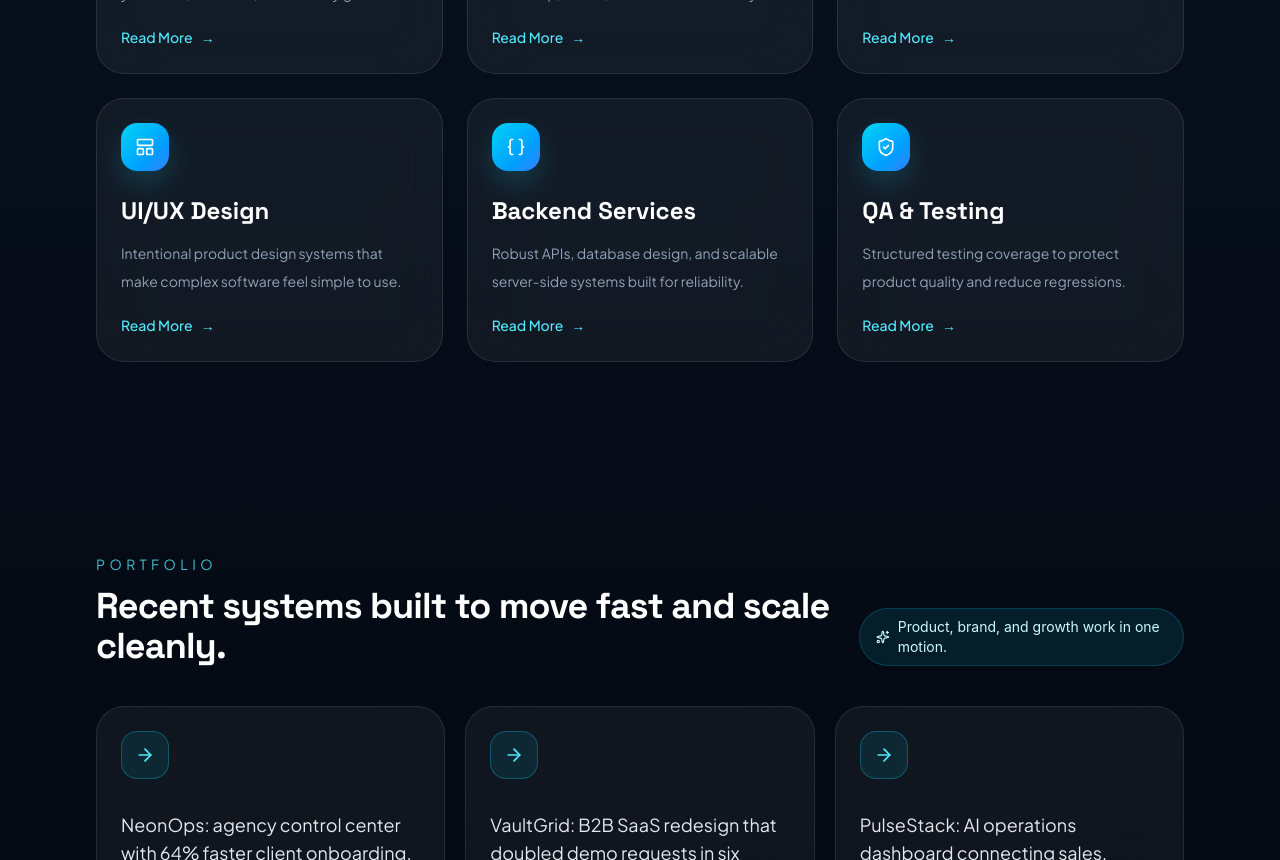
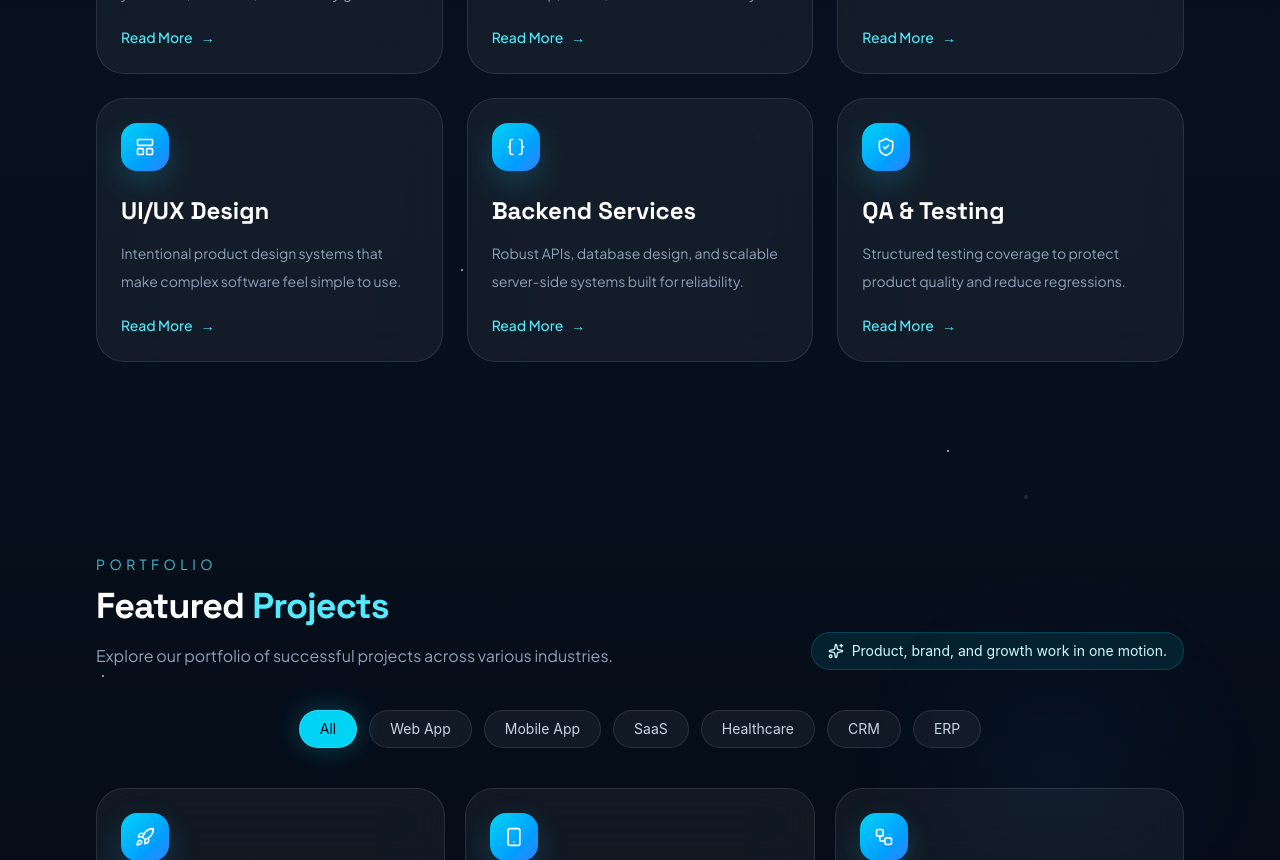
Before and after one commit to SurajChaurasia84/my-portfolio, a React (Vite) app: page / in a window 1280 px wide. Shown: the part 1940-2800 px from the top of the page. Built offline with nearby package versions, Linux system fonts and the light colour scheme.

Commit message:
updated features

```diff
--- a/src/App.jsx
+++ b/src/App.jsx
@@ -1,6 +1,19 @@
-import { ArrowRight, Bot, Orbit, Rocket, Sparkles, Workflow } from 'lucide-react'
+import {
+  ArrowRight,
+  Bot,
+  ChartNoAxesColumnIncreasing,
+  ChevronUp,
+  Mail,
+  Orbit,
+  MapPin,
+  Phone,
+  Rocket,
+  Smartphone,
+  Sparkles,
+  Workflow,
+} from 'lucide-react'
 import { motion as Motion, useInView } from 'framer-motion'
-import { useRef } from 'react'
+import { useEffect, useRef, useState } from 'react'
 import Navbar from './components/Navbar'
 import Hero from './components/Hero'
 import Features from './components/Features'
@@ -8,41 +21,140 @@ import Footer from './components/Footer'
 
 function App() {
   const contactRef = useRef(null)
+  const [selectedProjectFilter, setSelectedProjectFilter] = useState('All')
+  const [activeSection, setActiveSection] = useState('home')
+  const [showScrollTop, setShowScrollTop] = useState(false)
   const isContactInView = useInView(contactRef, {
     amount: 0.35,
   })
 
   const aboutStats = [
-    { label: 'Launch cycles reduced', value: '42%' },
-    { label: 'Retention uplift', value: '3.2x' },
+    { label: 'Software projects developed', value: '25+' },
+    { label: 'Performance growth', value: '3.2x' },
     { label: 'Avg. project rating', value: '4.9/5' },
   ]
 
-  const serviceCards = [
+  const portfolioItems = [
     {
       icon: Rocket,
-      title: 'Product Launch Systems',
-      description:
-        'Strategy, design, and engineering bundled into a single sprint rhythm.',
+      category: 'Web App',
+      title: 'Enterprise E-Commerce',
+      description: 'Scalable e-commerce platform for global retail operations.',
+      metrics: [
+        { value: '+35%', label: 'Conversion' },
+        { value: '+10K', label: 'Users' },
+      ],
+    },
+    {
+      icon: Smartphone,
+      category: 'Mobile App',
+      title: 'Mobile Banking App',
+      description: 'Secure mobile banking experience built for daily transactions.',
+      metrics: [
+        { value: '+50K', label: 'Users' },
+        { value: '+1M', label: 'Transactions' },
+      ],
     },
     {
       icon: Workflow,
-      title: 'Growth Automation',
-      description:
-        'Funnels, CRM flows, and dashboards that remove operational drag.',
+      category: 'SaaS',
+      title: 'Project Management SaaS',
+      description: 'Collaboration suite for distributed teams and operations.',
+      metrics: [
+        { value: '+1.5K', label: 'Teams' },
+        { value: '+40%', label: 'Productivity' },
+      ],
     },
     {
       icon: Bot,
-      title: 'AI-Powered Experiences',
-      description:
-        'Assistants and internal tools shaped around real business workflows.',
+      category: 'Healthcare',
+      title: 'Healthcare Portal',
+      description: 'HIPAA-friendly patient portal with guided intake journeys.',
+      metrics: [
+        { value: '+100K', label: 'Records' },
+        { value: '+70%', label: 'Engagement' },
+      ],
+    },
+    {
+      icon: ChartNoAxesColumnIncreasing,
+      category: 'CRM',
+      title: 'Real Estate CRM',
+      description: 'Custom CRM for lead capture, follow-ups, and team visibility.',
+      metrics: [
+        { value: '+50%', label: 'Conversion' },
+        { value: '+60%', label: 'Efficiency' },
+      ],
+    },
+    {
+      icon: Orbit,
+      category: 'ERP',
+      title: 'Custom ERP System',
+      description: 'Unified ERP workflow for manufacturing and internal ops.',
+      metrics: [
+        { value: '-25%', label: 'Cost Savings' },
+        { value: '+99%', label: 'Uptime' },
+      ],
     },
   ]
 
-  const portfolioItems = [
-    'NeonOps: agency control center with 64% faster client onboarding.',
-    'VaultGrid: B2B SaaS redesign that doubled demo requests in six weeks.',
-    'PulseStack: AI operations dashboard connecting sales, support, and finance.',
+  const projectFilters = ['All', 'Web App', 'Mobile App', 'SaaS', 'Healthcare', 'CRM', 'ERP']
+
+  const filteredPortfolioItems =
+    selectedProjectFilter === 'All'
+      ? portfolioItems
+      : portfolioItems.filter((item) => item.category === selectedProjectFilter)
+
+  const contactCards = [
+    {
+      icon: Mail,
+      title: 'Email Us',
+      value: 'hello@suuraj.dev',
+      detail: 'Feel free to email us anytime',
+    },
+    {
+      icon: Phone,
+      title: 'Call Us',
+      value: '+91 94533 96952',
+      detail: 'Available on weekdays from 9 AM to 6 PM',
+    },
+    {
+      icon: MapPin,
+      title: 'Visit Us',
+      value: '53 Gorakhpur, Uttar Pradesh',
+      detail: 'Beyond commits—let’s visit our workspace',
+    },
+  ]
+
+  const pageParticles = [
+    { top: '8%', left: '6%', size: 'h-1 w-1', delay: 0.2 },
+    { top: '14%', left: '28%', size: 'h-1.5 w-1.5', delay: 0.7 },
+    { top: '18%', left: '72%', size: 'h-1 w-1', delay: 1.1 },
+    { top: '26%', left: '88%', size: 'h-1.5 w-1.5', delay: 0.4 },
+    { top: '38%', left: '9%', size: 'h-1 w-1', delay: 0.8 },
+    { top: '46%', left: '59%', size: 'h-1.5 w-1.5', delay: 1.2 },
+    { top: '54%', left: '80%', size: 'h-1 w-1', delay: 0.5 },
+    { top: '66%', left: '18%', size: 'h-1.5 w-1.5', delay: 0.9 },
+    { top: '74%', left: '64%', size: 'h-1 w-1', delay: 1.3 },
+    { top: '86%', left: '32%', size: 'h-1.5 w-1.5', delay: 0.6 },
+    { top: '92%', left: '84%', size: 'h-1 w-1', delay: 1 },
+  ]
+
+  const starDots = [
+    { top: '12%', left: '18%' },
+    { top: '16%', left: '48%' },
+    { top: '22%', left: '82%' },
+    { top: '28%', left: '24%' },
+    { top: '32%', left: '68%' },
+    { top: '37%', left: '90%' },
+    { top: '44%', left: '14%' },
+    { top: '49%', left: '36%' },
+    { top: '53%', left: '74%' },
+    { top: '58%', left: '8%' },
+    { top: '63%', left: '58%' },
+    { top: '69%', left: '88%' },
+    { top: '76%', left: '22%' },
+    { top: '81%', left: '46%' },
+    { top: '87%', left: '70%' },
   ]
 
   const sectionVariants = {
@@ -54,13 +166,81 @@ function App() {
     },
   }
 
+  useEffect(() => {
+    const sectionIds = ['home', 'about', 'services', 'portfolio', 'contact']
+
+    const updateActiveSection = () => {
+      setShowScrollTop(window.scrollY > 500)
+
+      const probeY = 140
+      let currentSection = sectionIds[0]
+
+      sectionIds.forEach((id) => {
+        const section = document.getElementById(id)
+        if (!section) {
+          return
+        }
+
+        const rect = section.getBoundingClientRect()
+
+        if (rect.top <= probeY && rect.bottom > probeY) {
+          currentSection = id
+        }
+      })
+
+      setActiveSection(currentSection)
+    }
+
+    updateActiveSection()
+    window.addEventListener('scroll', updateActiveSection, { passive: true })
+    window.addEventListener('resize', updateActiveSection)
+
+    return () => {
+      window.removeEventListener('scroll', updateActiveSection)
+      window.removeEventListener('resize', updateActiveSection)
+    }
+  }, [])
+
   return (
     <div className="min-h-screen bg-[radial-gradient(circle_at_top,_rgba(34,211,238,0.16),_transparent_20%),linear-gradient(180deg,_#04050a_0%,_#07111f_45%,_#020308_100%)] text-slate-100 antialiased selection:bg-cyan-400/30">
       <div className="relative overflow-x-clip">
         <div className="pointer-events-none absolute inset-x-0 top-0 h-[38rem] bg-[radial-gradient(circle_at_top,_rgba(59,130,246,0.22),_transparent_42%)]" />
         <div className="pointer-events-none absolute left-1/2 top-24 h-72 w-72 -translate-x-1/2 rounded-full bg-cyan-400/10 blur-3xl" />
+        <div className="pointer-events-none absolute inset-0">
+          {pageParticles.map((particle) => (
+            <Motion.span
+              key={`${particle.top}-${particle.left}`}
+              className={`absolute rounded-full bg-cyan-100/70 shadow-[0_0_14px_rgba(103,232,249,0.65)] ${particle.size}`}
+              style={{ top: particle.top, left: particle.left }}
+              animate={{ opacity: [0.15, 0.75, 0.2], scale: [1, 1.35, 1] }}
+              transition={{
+                duration: 5.5,
+                delay: particle.delay,
+                repeat: Number.POSITIVE_INFINITY,
+                ease: 'easeInOut',
+              }}
+            />
+          ))}
+          {starDots.map((dot, index) => (
+            <Motion.span
+              key={`${dot.top}-${dot.left}`}
+              className="absolute h-[2px] w-[2px] rounded-full bg-white/80"
+              style={{ top: dot.top, left: dot.left }}
+              animate={{ opacity: [0.2, 0.9, 0.3] }}
+              transition={{
+                duration: 3.8,
+                delay: index * 0.12,
+                repeat: Number.POSITIVE_INFINITY,
+                ease: 'easeInOut',
+              }}
+            />
+          ))}
+          <div className="absolute left-[8%] top-[34%] h-40 w-40 rounded-full bg-cyan-400/5 blur-3xl" />
+          <div className="absolute right-[10%] top-[58%] h-48 w-48 rounded-full bg-blue-500/6 blur-3xl" />
+          <div className="absolute left-[18%] bottom-[10%] h-44 w-44 rounded-full bg-cyan-300/5 blur-3xl" />
+        </div>
 
-        <Navbar />
+        <Navbar activeSection={activeSection} />
         <Hero hideSidebar={isContactInView} />
 
         <main className="relative z-10">
@@ -120,8 +300,11 @@ function App() {
                   Portfolio
                 </p>
                 <h2 className="mt-3 font-['Space_Grotesk'] text-3xl font-bold tracking-tight text-white sm:text-4xl">
-                  Recent systems built to move fast and scale cleanly.
+                  Featured <span className="text-cyan-300">Projects</span>
                 </h2>
+                <p className="mt-4 max-w-2xl font-['Plus_Jakarta_Sans'] text-base leading-7 text-slate-400">
+                  Explore our portfolio of successful projects across various industries.
+                </p>
               </div>
               <div className="inline-flex items-center gap-2 rounded-full border border-cyan-400/20 bg-cyan-400/10 px-4 py-2 text-sm text-cyan-100">
                 <Sparkles className="h-4 w-4" />
@@ -129,22 +312,57 @@ function App() {
               </div>
             </div>
 
+            <div className="mb-10 flex flex-wrap justify-center gap-3">
+              {projectFilters.map((filter) => (
+                <button
+                  key={filter}
+                  type="button"
+                  onClick={() => setSelectedProjectFilter(filter)}
+                  className={`rounded-full border px-5 py-2 text-sm transition-colors duration-300 ${
+                    selectedProjectFilter === filter
+                      ? 'border-cyan-300/50 bg-cyan-400 text-slate-950 shadow-[0_0_26px_rgba(34,211,238,0.28)]'
+                      : 'border-white/10 bg-white/5 text-slate-300 hover:border-cyan-300/40 hover:text-cyan-200'
+                  }`}
+                >
+                  {filter}
+                </button>
+              ))}
+            </div>
+
             <div className="grid gap-5 lg:grid-cols-3">
-              {portfolioItems.map((item, index) => (
+              {filteredPortfolioItems.map((item, index) => (
                 <Motion.article
-                  key={item}
+                  key={item.title}
                   className="group rounded-[1.75rem] border border-white/10 bg-white/5 p-6 backdrop-blur-xl"
                   initial={{ opacity: 0, y: 30 }}
                   whileInView={{ opacity: 1, y: 0 }}
                   viewport={{ once: true, amount: 0.3 }}
                   transition={{ duration: 0.6, delay: index * 0.12 }}
                 >
-                  <div className="mb-8 flex h-12 w-12 items-center justify-center rounded-2xl border border-cyan-400/30 bg-cyan-400/10 text-cyan-300">
-                    <ArrowRight className="h-5 w-5 transition-transform duration-300 group-hover:translate-x-1" />
+                  <div className="mb-6 flex h-12 w-12 items-center justify-center rounded-2xl bg-linear-to-br from-cyan-400 to-blue-500 text-white shadow-[0_12px_30px_rgba(34,211,238,0.2)]">
+                    <item.icon className="h-5 w-5" />
                   </div>
-                  <p className="font-['Plus_Jakarta_Sans'] text-lg leading-7 text-slate-200">
-                    {item}
+                  <span className="inline-flex rounded-full bg-cyan-400/10 px-3 py-1 font-['Plus_Jakarta_Sans'] text-xs text-cyan-300">
+                    {item.category}
+                  </span>
+                  <h3 className="mt-4 font-['Space_Grotesk'] text-2xl font-semibold text-white">
+                    {item.title}
+                  </h3>
+                  <p className="mt-3 font-['Plus_Jakarta_Sans'] text-sm leading-7 text-slate-400">
+                    {item.description}
                   </p>
+                  <div className="mt-6 grid grid-cols-2 gap-4 border-t border-white/10 pt-5">
+                    {item.metrics.map((metric) => (
+                      <div key={metric.label}>
+                        <p className="font-['Space_Grotesk'] text-lg font-semibold text-white">
+                          {metric.value}
+                        </p>
+                        <p className="font-['Plus_Jakarta_Sans'] text-xs text-slate-500">
+                          {metric.label}
+                        </p>
+                      </div>
+                    ))}
+                  </div>
                 </Motion.article>
               ))}
             </div>
@@ -153,54 +371,58 @@ function App() {
           <Motion.section
             id="contact"
             ref={contactRef}
-            className="mx-auto max-w-6xl px-6 pb-24 sm:px-8"
+            className="mx-auto max-w-6xl px-6 py-24 sm:px-8"
             variants={sectionVariants}
             initial="hidden"
             whileInView="show"
             viewport={{ once: true, amount: 0.25 }}
           >
-            <div className="rounded-[2rem] border border-cyan-400/20 bg-[linear-gradient(135deg,rgba(12,20,36,0.92),rgba(10,58,87,0.45))] p-8 shadow-[0_0_80px_rgba(34,211,238,0.12)] md:p-12">
-              <div className="grid gap-8 md:grid-cols-[1fr_auto] md:items-center">
-                <div>
-                  <p className="font-['Plus_Jakarta_Sans'] text-sm uppercase tracking-[0.28em] text-cyan-300/80">
-                    Contact
-                  </p>
-                  <h2 className="mt-4 font-['Space_Grotesk'] text-3xl font-bold tracking-tight text-white sm:text-4xl">
-                    Ready to ship something precise, bold, and revenue-aware?
-                  </h2>
-                  <p className="mt-4 max-w-2xl font-['Plus_Jakarta_Sans'] text-base leading-7 text-slate-300">
-                    Start with a focused roadmap session and leave with a build path, timeline, and delivery plan.
-                  </p>
+            <div className="px-2 md:px-0">
+              <div className="mx-auto max-w-3xl text-center">
+                <div className="inline-flex items-center gap-2 rounded-full border border-cyan-400/25 bg-cyan-400/10 px-4 py-2 font-['Plus_Jakarta_Sans'] text-sm text-cyan-200 shadow-[0_0_22px_rgba(34,211,238,0.18)]">
+                  <Mail className="h-4 w-4" />
+                  Get In Touch
                 </div>
-
-                <Motion.a
-                  href="mailto:hello@suuraj.dev"
-                  whileHover={{ scale: 1.04 }}
-                  whileTap={{ scale: 0.98 }}
-                  className="inline-flex items-center justify-center gap-2 rounded-full border border-cyan-300/40 bg-cyan-400 px-6 py-3 font-['Space_Grotesk'] text-sm font-bold text-slate-950 shadow-[0_0_30px_rgba(34,211,238,0.35)] transition-colors duration-300 hover:bg-cyan-300"
-                >
-                  Book Discovery Call
-                  <ArrowRight className="h-4 w-4" />
-                </Motion.a>
+                <h2 className="mt-6 font-['Space_Grotesk'] text-4xl font-bold tracking-tight text-white sm:text-5xl">
+                  Ready to <span className="text-cyan-300">Connect?</span>
+                </h2>
+                <p className="mx-auto mt-5 max-w-2xl font-['Plus_Jakarta_Sans'] text-base leading-8 text-slate-300">
+                  Let&apos;s discuss your project and explore how we can help you achieve your software development goals.
+                </p>
               </div>
 
-              <div
-                id="services"
-                className="mt-10 grid gap-4 border-t border-white/10 pt-8 md:grid-cols-3"
-              >
-                {serviceCards.map((service) => (
-                  <div
-                    key={service.title}
-                    className="rounded-[1.5rem] border border-white/10 bg-black/20 p-5"
+              <div className="mx-auto mt-12 max-w-4xl space-y-5">
+                {contactCards.map((card, index) => (
+                  <Motion.a
+                    key={card.title}
+                    href={
+                      card.title === 'Email Us'
+                        ? 'mailto:hello@suuraj.dev'
+                        : card.title === 'Call Us'
+                          ? 'tel:+919453396952'
+                          : '#contact'
+                    }
+                    initial={{ opacity: 0, y: 24 }}
+                    whileInView={{ opacity: 1, y: 0 }}
+                    viewport={{ once: true, amount: 0.3 }}
+                    transition={{ duration: 0.5, delay: index * 0.08 }}
+                    className="flex items-start gap-4 rounded-[1.5rem] border border-white/10 bg-white/[0.05] p-4 backdrop-blur-xl transition-colors duration-300 hover:border-cyan-300/30 hover:bg-white/[0.07] md:items-center md:gap-4 md:px-5 md:py-4"
                   >
-                    <div className="flex h-11 w-11 items-center justify-center rounded-2xl bg-cyan-400/10 text-cyan-300">
-                      <service.icon className="h-5 w-5" />
+                    <div className="flex h-11 w-11 shrink-0 items-center justify-center rounded-2xl bg-linear-to-br from-cyan-400 to-blue-500 text-white shadow-[0_12px_30px_rgba(34,211,238,0.2)]">
+                      <card.icon className="h-4.5 w-4.5" />
                     </div>
-                    <h3 className="mt-4 font-['Space_Grotesk'] text-lg font-semibold text-white">{service.title}</h3>
-                    <p className="mt-2 font-['Plus_Jakarta_Sans'] text-sm leading-6 text-slate-400">
-                      {service.description}
-                    </p>
-                  </div>
+                    <div>
+                      <h3 className="font-['Space_Grotesk'] text-xl font-semibold text-white">
+                        {card.title}
+                      </h3>
+                      <p className="mt-1.5 font-['Plus_Jakarta_Sans'] text-sm font-medium text-cyan-300 md:text-base">
+                        {card.value}
+                      </p>
+                      <p className="mt-1 font-['Plus_Jakarta_Sans'] text-xs text-slate-400 md:text-sm">
+                        {card.detail}
+                      </p>
+                    </div>
+                  </Motion.a>
                 ))}
               </div>
             </div>
@@ -208,6 +430,22 @@ function App() {
         </main>
 
         <Footer />
+
+        <Motion.button
+          type="button"
+          onClick={() => window.scrollTo({ top: 0, behavior: 'smooth' })}
+          initial={false}
+          animate={{
+            opacity: showScrollTop ? 1 : 0,
+            y: showScrollTop ? 0 : 20,
+            pointerEvents: showScrollTop ? 'auto' : 'none',
+          }}
+          transition={{ duration: 0.25, ease: 'easeOut' }}
+          className="fixed bottom-6 right-6 z-50 flex h-12 w-12 items-center justify-center rounded-full border border-cyan-300/30 bg-slate-950/75 text-cyan-300 shadow-[0_0_24px_rgba(34,211,238,0.22)] backdrop-blur-xl transition-colors duration-300 hover:border-cyan-300/60 hover:bg-slate-900/90 hover:text-cyan-200"
+          aria-label="Scroll to top"
+        >
+          <ChevronUp className="h-5 w-5" />
+        </Motion.button>
       </div>
     </div>
   )
```
